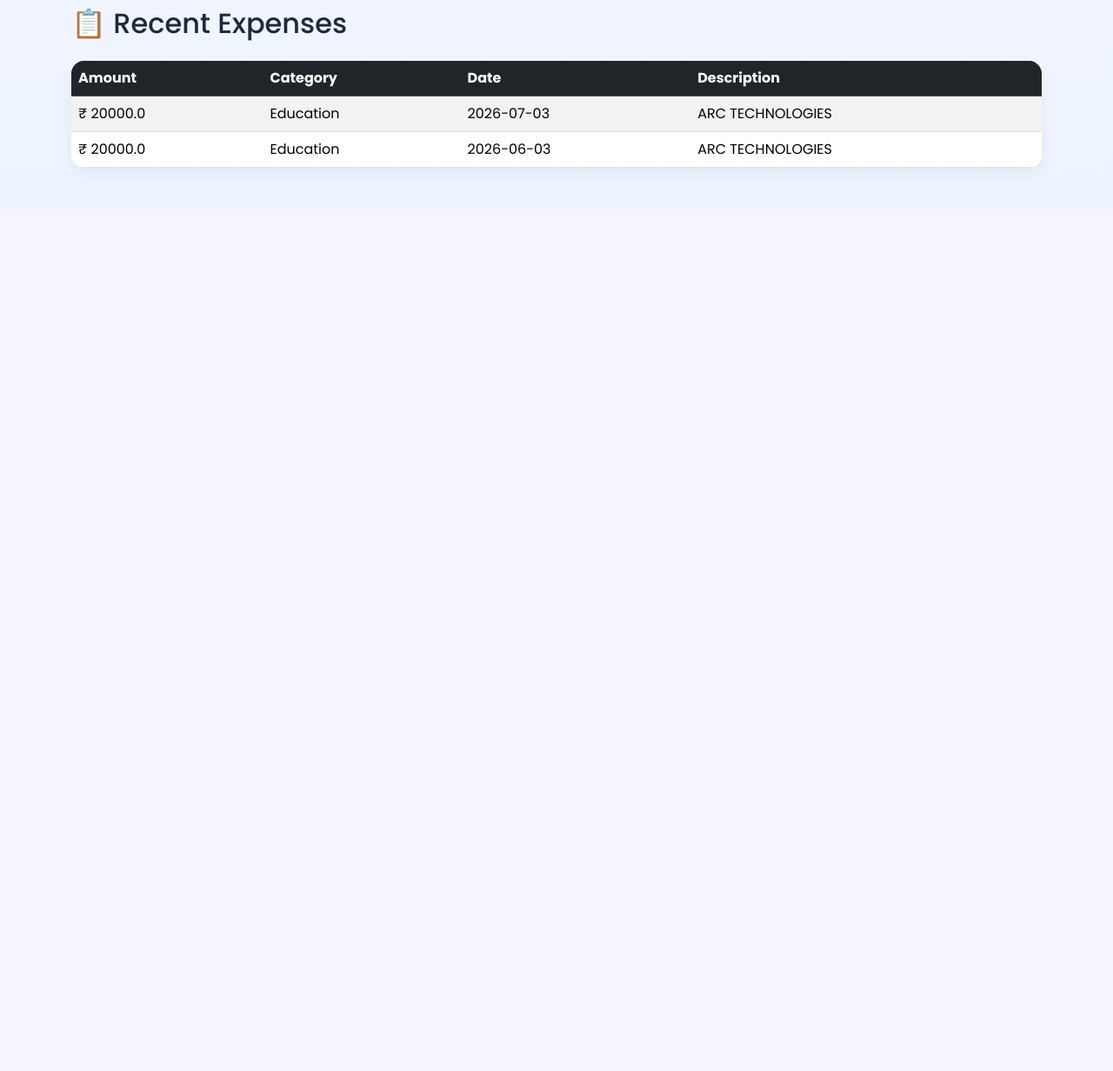
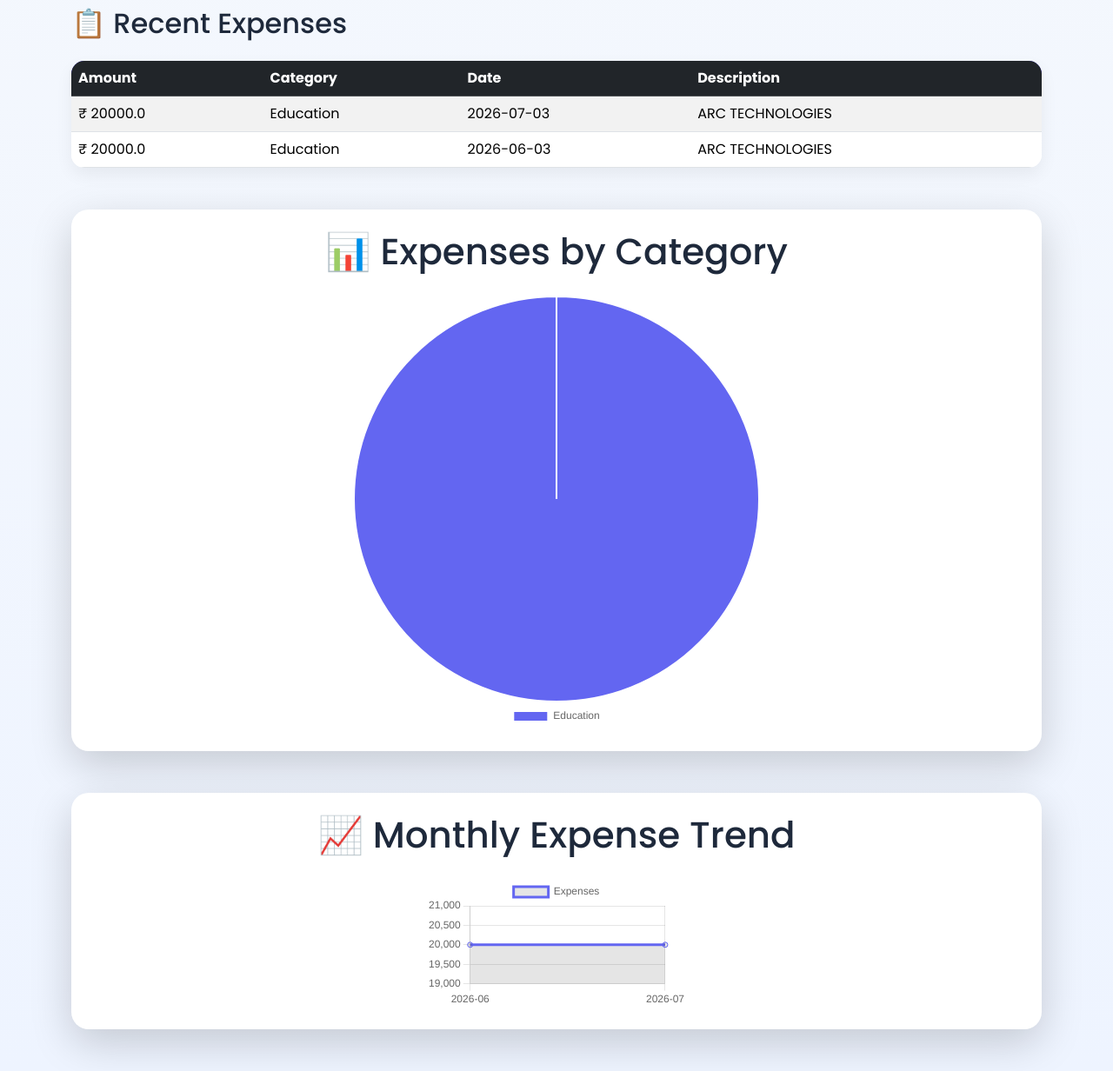
Before and after one commit to shreeyasapate/expense-tracker, a Flask app: page / in a window 1280 px wide. Shown: the part 1017-2249 px from the top of the page at 87% size. Before the commit the page ends 1222 px from the top, so only its background shows below. Run offline with Flask 3, Linux system fonts and the light colour scheme; data comes from the database, SQL or seed files in the repository.

Commit message:
Complete Flask backend with expense CRUD and dashboard data

```diff
--- a/app.py
+++ b/app.py
@@ -23,9 +23,11 @@ def home():
     if total_expense is None:
         total_expense = 0
 
+
     # Total Transactions
     cursor.execute("SELECT COUNT(*) FROM expenses")
     total_transactions = cursor.fetchone()[0]
+
 
     # Recent Expenses
     cursor.execute("""
@@ -34,24 +36,49 @@ def home():
         ORDER BY id DESC
         LIMIT 5
     """)
+    recent_expenses = cursor.fetchall()
 
-    recent_expenses = cursor.fetchall()
-    print("Recent Expenses:", recent_expenses)
+
+    # Expense By Category
+    cursor.execute("""
+        SELECT category, SUM(amount)
+        FROM expenses
+        GROUP BY category
+    """)
+    category_data = cursor.fetchall()
+
+
+    # Monthly Expense Data
+    cursor.execute("""
+        SELECT strftime('%Y-%m', date), SUM(amount)
+        FROM expenses
+        GROUP BY strftime('%Y-%m', date)
+        ORDER BY date
+    """)
+    monthly_data = cursor.fetchall()
+
+
     conn.close()
+
 
     return render_template(
         "index.html",
         total_expense=total_expense,
         total_transactions=total_transactions,
-        recent_expenses=recent_expenses
+        recent_expenses=recent_expenses,
+        category_data=category_data,
+        monthly_data=monthly_data
     )
+
 
 
 # -------------------- ADD EXPENSE PAGE --------------------
 
 @app.route("/add-expense")
 def add_expense():
+
     return render_template("add_expense.html")
+
 
 
 # -------------------- SAVE EXPENSE --------------------
@@ -64,27 +91,26 @@ def save_expense():
     date = request.form["date"]
     description = request.form["description"]
 
-    print("========== FORM DATA ==========")
-    print("Amount:", amount)
-    print("Category:", category)
-    print("Date:", date)
-    print("Description:", description)
 
     conn = sqlite3.connect(DATABASE)
     cursor = conn.cursor()
 
+
     cursor.execute("""
-        INSERT INTO expenses (amount, category, date, description)
+        INSERT INTO expenses
+        (amount, category, date, description)
         VALUES (?, ?, ?, ?)
-    """, (amount, category, date, description))
+    """,
+    (amount, category, date, description))
+
 
     conn.commit()
+    conn.close()
 
-    print("Rows inserted:", cursor.rowcount)
 
-    conn.close()
-    print("Expense saved successfully!")
     return redirect("/")
+
+
 
 # -------------------- EXPENSE HISTORY --------------------
 
@@ -94,15 +120,19 @@ def expenses():
     conn = sqlite3.connect(DATABASE)
     cursor = conn.cursor()
 
+
     cursor.execute("""
         SELECT *
         FROM expenses
         ORDER BY id DESC
     """)
 
+
     expenses = cursor.fetchall()
 
+
     conn.close()
+
 
     return render_template(
         "expense_history.html",
@@ -119,22 +149,29 @@ def edit_expense(id):
     conn = sqlite3.connect(DATABASE)
     cursor = conn.cursor()
 
+
     cursor.execute("""
         SELECT *
         FROM expenses
         WHERE id = ?
-    """, (id,))
+    """,
+    (id,))
+
 
     expense = cursor.fetchone()
 
+
     conn.close()
+
 
     return render_template(
         "edit_expense.html",
         expense=expense
     )
 
-    # -------------------- UPDATE EXPENSE --------------------
+
+
+# -------------------- UPDATE EXPENSE --------------------
 
 @app.route("/update-expense/<int:id>", methods=["POST"])
 def update_expense(id):
@@ -144,8 +181,10 @@ def update_expense(id):
     date = request.form["date"]
     description = request.form["description"]
 
+
     conn = sqlite3.connect(DATABASE)
     cursor = conn.cursor()
+
 
     cursor.execute("""
         UPDATE expenses
@@ -154,12 +193,23 @@ def update_expense(id):
             date = ?,
             description = ?
         WHERE id = ?
-    """, (amount, category, date, description, id))
+    """,
+    (
+        amount,
+        category,
+        date,
+        description,
+        id
+    ))
+
 
     conn.commit()
     conn.close()
 
+
     return redirect("/expenses")
+
+
 
 # -------------------- DELETE EXPENSE --------------------
 
@@ -169,23 +219,39 @@ def delete_expense(id):
     conn = sqlite3.connect(DATABASE)
     cursor = conn.cursor()
 
+
     cursor.execute("""
         DELETE FROM expenses
         WHERE id = ?
-    """, (id,))
+    """,
+    (id,))
+
 
     conn.commit()
     conn.close()
 
+
     return redirect("/expenses")
+
+
+
 # -------------------- AUTO OPEN BROWSER --------------------
 
 def open_browser():
-    webbrowser.open_new("http://127.0.0.1:5000/")
+
+    webbrowser.open_new(
+        "http://127.0.0.1:5000/"
+    )
+
 
 
 # -------------------- RUN APP --------------------
 
 if __name__ == "__main__":
+
     Timer(1, open_browser).start()
-    app.run(debug=True, use_reloader=False)
+
+    app.run(
+        debug=True,
+        use_reloader=False
+    )
--- a/templates/index.html
+++ b/templates/index.html
@@ -1,162 +1,587 @@
 <!DOCTYPE html>
 <html lang="en">
+
 <head>
+
 <meta charset="UTF-8">
 <meta name="viewport" content="width=device-width, initial-scale=1.0">
+
 <title>Expense Tracker</title>
 
-    <!-- Bootstrap CSS -->
+
+<!-- Bootstrap -->
 <link href="https://cdn.jsdelivr.net/npm/bootstrap@5.3.3/dist/css/bootstrap.min.css" rel="stylesheet">
 
-    <!-- Custom CSS -->
+
+<!-- CSS -->
 <link rel="stylesheet" href="{{ url_for('static', filename='css/style.css') }}">
+
+
+<!-- Favicon -->
+<link rel="icon" type="image/svg+xml"
+href="{{ url_for('static', filename='favicon.svg') }}">
+
+
 </head>
+
+
 <body>
 
+
 <!-- Navbar -->
+
 <nav class="navbar navbar-expand-lg navbar-dark bg-dark">
+
 <div class="container">
-        <a class="navbar-brand fw-bold" href="/">💰 Expense Tracker</a>
 
-        <button class="navbar-toggler" type="button" data-bs-toggle="collapse" data-bs-target="#navbarNav">
+<a class="navbar-brand fw-bold" href="/">
+💰 Expense Tracker
+</a>
+
+
+<button class="navbar-toggler"
+type="button"
+data-bs-toggle="collapse"
+data-bs-target="#navbarNav">
+
 <span class="navbar-toggler-icon"></span>
+
 </button>
 
+
+
 <div class="collapse navbar-collapse" id="navbarNav">
+
 <ul class="navbar-nav ms-auto">
+
+
 <li class="nav-item">
-                    <a class="nav-link active" href="/">Home</a>
+<a class="nav-link active" href="/">
+Home
+</a>
 </li>
 
+
 <li class="nav-item">
-                    <a class="nav-link" href="/expenses">Expenses</a>
+<a class="nav-link" href="/expenses">
+Expenses
+</a>
 </li>
 
+
 <li class="nav-item">
-                    <a class="nav-link" href="/add-expense">Add Expense</a>
+<a class="nav-link" href="/add-expense">
+Add Expense
+</a>
 </li>
 
+
 <li class="nav-item">
-                    <a class="nav-link" href="#">Reports</a>
+<a class="nav-link" href="#">
+Reports
+</a>
 </li>
+
+
 </ul>
+
 </div>
+
+
 </div>
+
 </nav>
 
-<!-- Hero Section -->
+
+
+
+<!-- Hero -->
+
 <section class="hero">
+
 <div class="container">
+
 <div class="row align-items-center">
 
+
 <div class="col-lg-6">
+
+
 <h1 class="display-3 fw-bold">
 Track Your Expenses Like a Pro
 </h1>
+
 
 <p class="lead mt-4">
 Manage your income, expenses, savings, and financial goals
 with a beautiful and easy-to-use expense tracker.
 </p>
 
-                <a href="/add-expense" class="btn btn-light btn-lg mt-3 me-3">
+
+<a href="/add-expense"
+class="btn btn-light btn-lg mt-3 me-3">
+
 Get Started
+
 </a>
 
-                <a href="/expenses" class="btn btn-outline-light btn-lg mt-3">
+
+<a href="/expenses"
+class="btn btn-outline-light btn-lg mt-3">
+
 View Expenses
+
 </a>
+
+
 </div>
 
+
+
+
 <div class="col-lg-6 text-center">
+
+
 <img src="https://cdn-icons-png.flaticon.com/512/2331/2331941.png"
 class="img-fluid"
 width="420">
+
+
 </div>
 
-        </div>
-    </div>
-</section>
 
-<!-- Dashboard Cards -->
 
-<section class="container my-5">
-
-    <div class="row g-4">
-
-        <div class="col-md-3">
-            <div class="card shadow border-0 p-4 text-center">
-                <h2>💰</h2>
-                <h5>Total Expense</h5>
-                <h3>₹ {{ total_expense }}</h3>
-            </div>
-        </div>
-
-        <div class="col-md-3">
-            <div class="card shadow border-0 p-4 text-center">
-                <h2>📈</h2>
-                <h5>Total Income</h5>
-                <h3>₹ 0</h3>
-            </div>
-        </div>
-
-        <div class="col-md-3">
-            <div class="card shadow border-0 p-4 text-center">
-                <h2>💸</h2>
-                <h5>Total Savings</h5>
-                <h3>₹ 0</h3>
-            </div>
-        </div>
-
-        <div class="col-md-3">
-            <div class="card shadow border-0 p-4 text-center">
-                <h2>🧾</h2>
-                <h5>Total Transactions</h5>
-                <h3>{{ total_transactions }}</h3>
-            </div>
 </div>
 
 </div>
 
 </section>
 
+
+
+
+
+<!-- Dashboard Cards -->
+
+<section class="container my-5">
+
+
+<div class="row g-4">
+
+
+<div class="col-md-3">
+
+<div class="card shadow border-0 p-4 text-center">
+
+<h2>💰</h2>
+
+<h5>Total Expense</h5>
+
+<h3>
+₹ {{ total_expense }}
+</h3>
+
+</div>
+
+</div>
+
+
+
+<div class="col-md-3">
+
+<div class="card shadow border-0 p-4 text-center">
+
+<h2>📈</h2>
+
+<h5>Total Income</h5>
+
+<h3>
+₹ 0
+</h3>
+
+</div>
+
+</div>
+
+
+
+
+<div class="col-md-3">
+
+<div class="card shadow border-0 p-4 text-center">
+
+<h2>💸</h2>
+
+<h5>Total Savings</h5>
+
+<h3>
+₹ 0
+</h3>
+
+</div>
+
+</div>
+
+
+
+
+<div class="col-md-3">
+
+<div class="card shadow border-0 p-4 text-center">
+
+<h2>🧾</h2>
+
+<h5>Total Transactions</h5>
+
+<h3>
+{{ total_transactions }}
+</h3>
+
+</div>
+
+</div>
+
+
+
+</div>
+
+</section>
+
+
+
+
+
+
 <!-- Recent Expenses -->
 
 <section class="container my-5">
 
-    <h2 class="mb-4">📋 Recent Expenses</h2>
+
+<h2 class="mb-4">
+📋 Recent Expenses
+</h2>
+
+
 
 <table class="table table-striped table-hover">
 
+
 <thead class="table-dark">
+
 <tr>
-                <th>Amount</th>
-                <th>Category</th>
-                <th>Date</th>
-                <th>Description</th>
+
+<th>
+Amount
+</th>
+
+<th>
+Category
+</th>
+
+<th>
+Date
+</th>
+
+<th>
+Description
+</th>
+
 </tr>
+
+
 </thead>
+
+
 
 <tbody>
 
+
 {% for expense in recent_expenses %}
 
+
 <tr>
-                <td>₹ {{ expense[0] }}</td>
-                <td>{{ expense[1] }}</td>
-                <td>{{ expense[2] }}</td>
-                <td>{{ expense[3] }}</td>
+
+
+<td>
+₹ {{ expense[0] }}
+</td>
+
+
+<td>
+{{ expense[1] }}
+</td>
+
+
+<td>
+{{ expense[2] }}
+</td>
+
+
+<td>
+{{ expense[3] }}
+</td>
+
+
 </tr>
+
 
 {% endfor %}
 
+
+
 </tbody>
+
 
 </table>
 
+
 </section>
+
+
+
+
+
+
+
+<!-- Category Chart -->
+
+
+<section class="container my-5">
+
+
+<div class="card shadow-lg p-4">
+
+
+<h2 class="text-center mb-4">
+
+📊 Expenses by Category
+
+</h2>
+
+
+
+<div style="width:100%;max-width:500px;height:500px;margin:auto;">
+
+
+<canvas id="expenseChart"></canvas>
+
+
+</div>
+
+
+
+</div>
+
+
+</section>
+
+
+
+
+
+
+<!-- Monthly Chart -->
+
+
+<section class="container my-5">
+
+
+<div class="card shadow-lg p-4">
+
+
+<h2 class="text-center mb-4">
+
+📈 Monthly Expense Trend
+
+</h2>
+
+
+
+<div style="max-width:900px;margin:auto;">
+
+
+<canvas id="lineChart"></canvas>
+
+
+</div>
+
+
+
+</div>
+
+
+</section>
+
+
+
+
+
+
+<!-- Scripts -->
+
 
 <script src="https://cdn.jsdelivr.net/npm/bootstrap@5.3.3/dist/js/bootstrap.bundle.min.js"></script>
 
+
+<script src="https://cdn.jsdelivr.net/npm/chart.js"></script>
+
+
+
+
+
+<script>
+
+
+// PIE CHART
+
+
+const categoryData = {{ category_data | default([]) | tojson }};
+
+
+const categoryLabels = categoryData.map(item=>item[0]);
+
+const categoryAmounts = categoryData.map(item=>item[1]);
+
+
+
+new Chart(document.getElementById("expenseChart"),{
+
+
+type:"pie",
+
+
+data:{
+
+
+labels:categoryLabels,
+
+
+datasets:[{
+
+
+data:categoryAmounts,
+
+
+backgroundColor:[
+
+"#6366F1",
+"#06B6D4",
+"#10B981",
+"#F59E0B",
+"#EF4444",
+"#8B5CF6",
+"#14B8A6",
+"#EC4899"
+
+]
+
+
+}]
+
+},
+
+
+
+options:{
+
+
+responsive:true,
+
+
+plugins:{
+
+
+legend:{
+
+
+position:"bottom"
+
+
+}
+
+
+}
+
+
+}
+
+
+
+});
+
+
+
+
+
+
+
+
+// LINE CHART
+
+
+
+const monthlyData = {{ monthly_data | default([]) | tojson }};
+
+
+const dates = monthlyData.map(item=>item[0]);
+
+
+const totals = monthlyData.map(item=>item[1]);
+
+
+
+new Chart(document.getElementById("lineChart"),{
+
+
+type:"line",
+
+
+data:{
+
+
+labels:dates,
+
+
+datasets:[{
+
+label:"Expenses",
+
+data:totals,
+
+
+fill:true,
+
+
+tension:0.4,
+
+
+borderColor:"#6366F1"
+
+
+}]
+
+
+},
+
+
+
+options:{
+
+
+responsive:true
+
+
+}
+
+
+});
+
+
+
+</script>
+
+
+
 </body>
+
 </html>
```
Also changed, not shown: expenses.db (added). Lines whose indentation alone changed are shown as unchanged.
